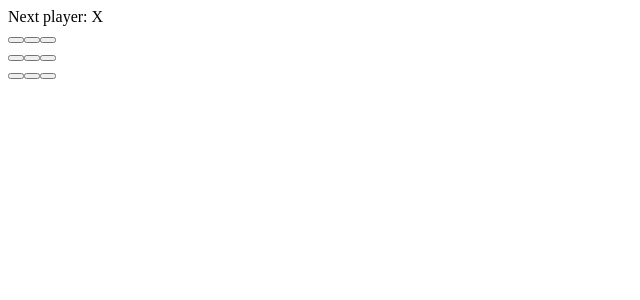
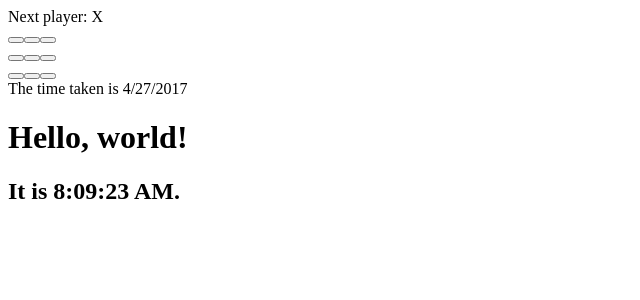
Before and after one commit to anjayluh/Pure-JS-Designs, a React (Create React App) app: page / in a window 1280 px wide. Shown: the top 300 px of the page, without its empty margins (0-640 px from the left). Built offline with nearby package versions, Linux system fonts and the light colour scheme.

Commit message:
timer and clock

```diff
--- /dev/null
+++ b/src/Clock.jsx
@@ -0,0 +1,16 @@
+import React from 'react';
+
+export default class Clock extends React.Component {
+  constructor(props) {
+    super(props);
+    this.state = { date: new Date() };
+  }
+  render() {
+    return (
+      <div>
+        <h1>Hello, world!</h1>
+        <h2>It is {this.state.date.toLocaleTimeString()}.</h2>
+      </div>
+    );
+  }
+}
--- /dev/null
+++ b/src/Tick.jsx
@@ -0,0 +1,13 @@
+import React from 'react';
+
+export default function Tick() {
+  const timer = (
+    <div>
+        The time taken is {new Date().toLocaleDateString()}
+      <br />
+    </div>
+    );
+  return (
+    <div> {timer}</div>
+  );
+}
--- a/src/game.jsx
+++ b/src/game.jsx
@@ -1,12 +1,17 @@
 import React from 'react';
 import Board from './Board.jsx';
+import Tick from './Tick.jsx';
+import Clock from './Clock.jsx';
 
-export default class Game extends React.Component {
-  render() {
+export default function Game(props) {
   return (
     <div className="game">
       <div className="game-board">
         <Board />
+      </div>
+      <div>
+        <Tick />
+        <Clock />
       </div>
       <div className="game-info">
         <div>{/* status */}</div>
@@ -15,4 +20,3 @@ export default class Game extends React.Component {
     </div>
   );
 }
-}
```
Lines whose indentation alone changed are shown as unchanged.
